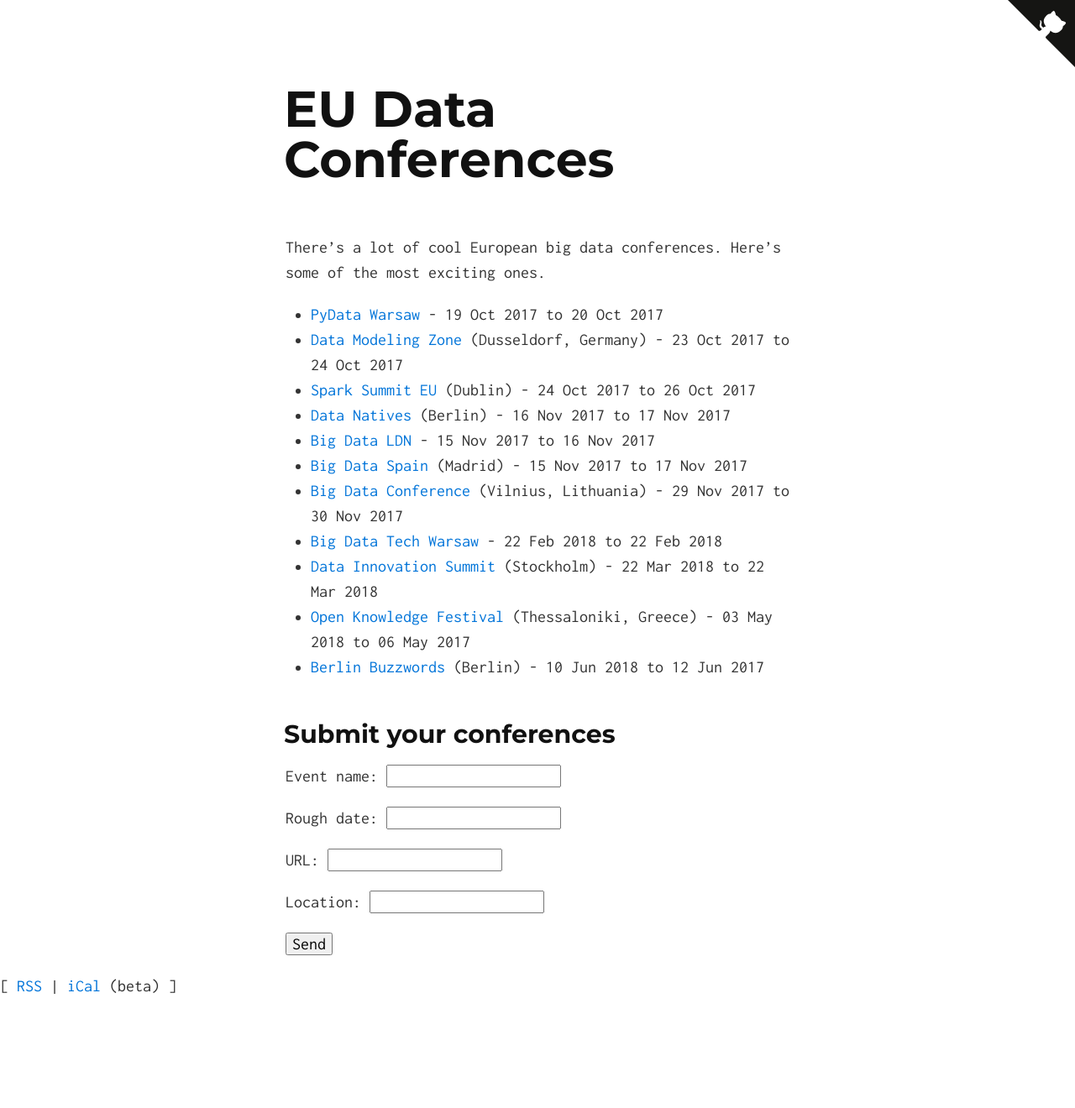
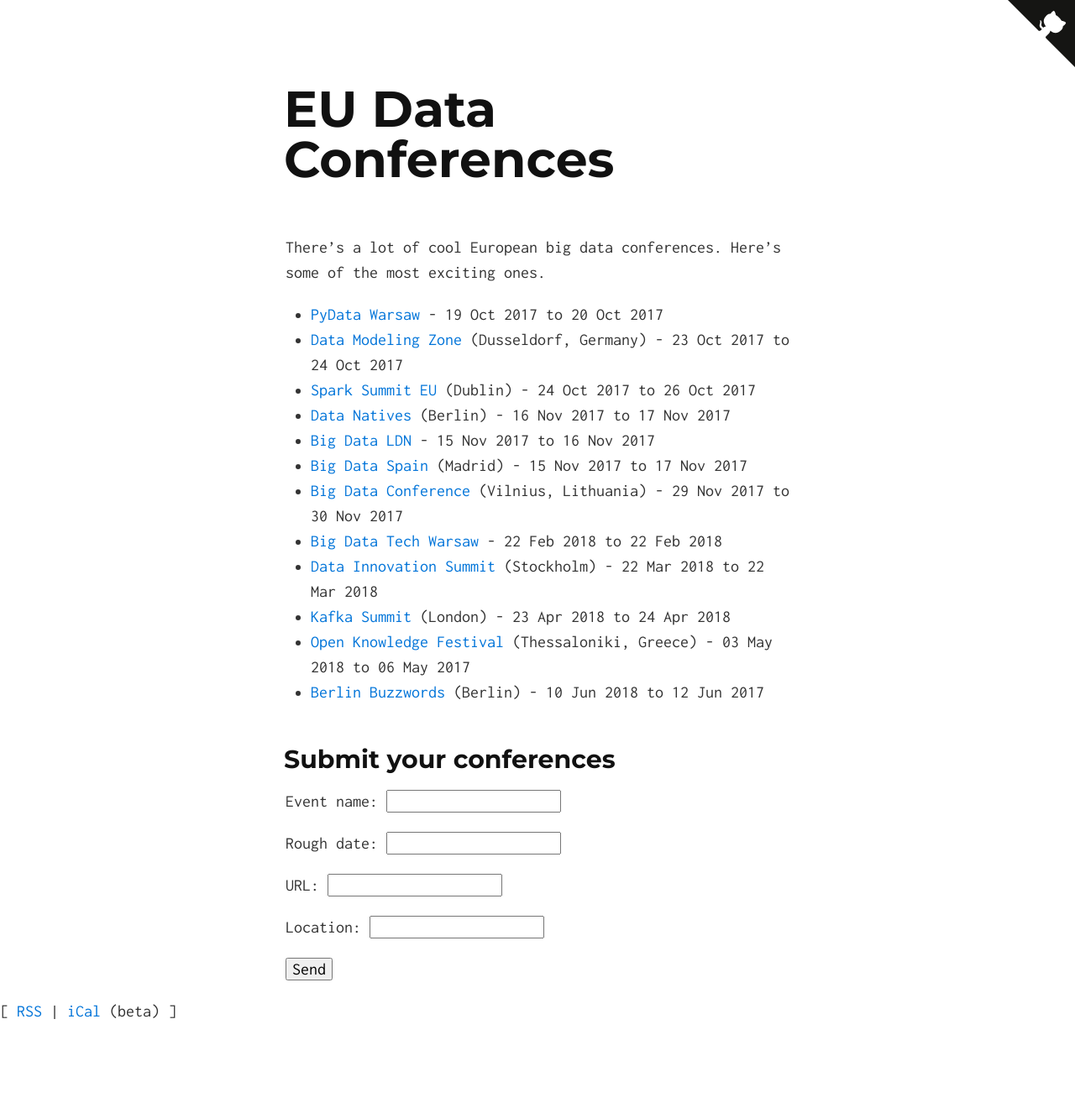
Before and after one commit to eudataconf/eudataconf, a Jekyll site: the page built from index.md, in a window 1280 px wide. Shown: the whole page at 84% size. Built offline with Jekyll 4.4.1, drawn with Linux system fonts in a browser that asks for light colours; before the commit the page ends 1290 px from its top, so only the background shows below that.

Commit message:
Add Kafka Summit (thanks Robin)

```diff
--- a/_data/conferences.yml
+++ b/_data/conferences.yml
@@ -58,6 +58,12 @@
   startdate: 2018-03-22
   enddate: 2018-03-22
   location: Stockholm
+- name: Kafka Summit
+  roughdate: 23-24 April 2018
+  uri: https://kafka-summit.org/
+  location: London
+  startdate: 2018-04-23
+  enddate: 2018-04-24
 - name: Open Knowledge Festival
   roughdate: 3-6 May 2018
   uri: http://2018.okfestival.org/
```
